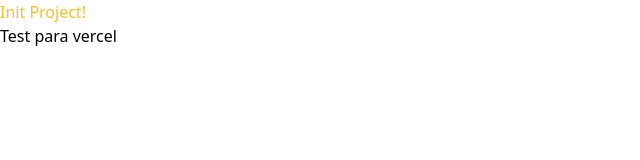
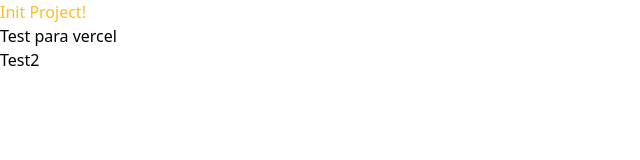
Before and after one commit to lgcarlinf/boilerplate-initial-project, a React (Vite) app: page / in a window 1280 px wide. Shown: the top 160 px of the page, without its empty margins (0-640 px from the left). Built offline with nearby package versions, Linux system fonts and the light colour scheme; the HTML template or start-up script is replaced by a standard one.

Commit message:
test: deploy vercel

```diff
--- a/src/App.tsx
+++ b/src/App.tsx
@@ -4,6 +4,7 @@ function App (): JSX.Element {
     <div>
       <h1 className='text-amber-400'>Init Project!</h1>
       <p>Test para vercel</p>
+      <p>Test2</p>
     </div>
   )
 }
```
